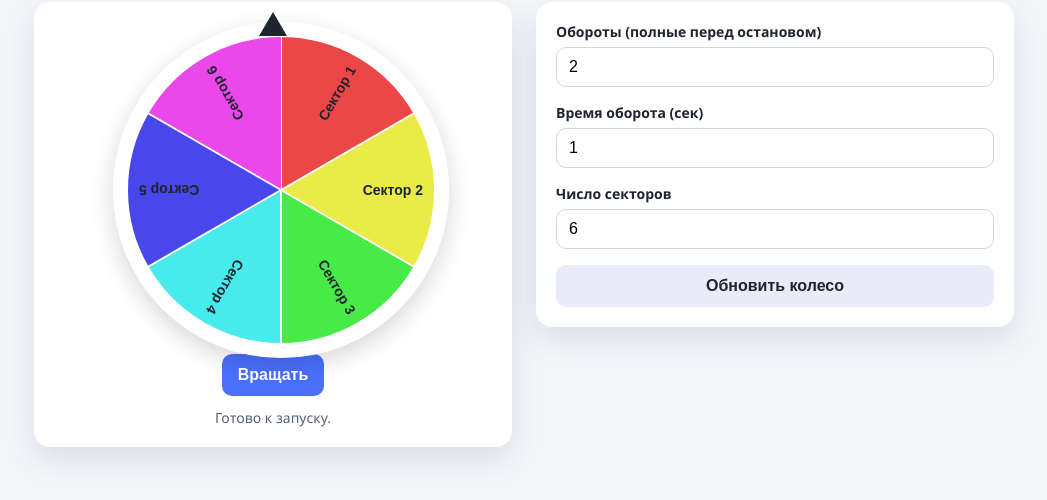
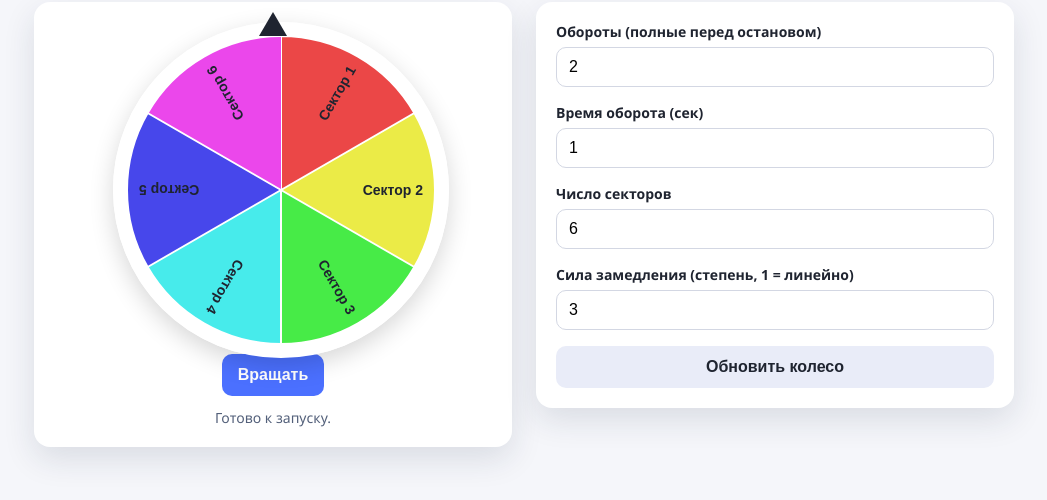
Before and after one commit to AndreyVoytov/gm8, a plain HTML site: page index.html in a window 1280 px wide. Shown: the part 92-592 px from the top of the page, without its empty margins (116-1163 px from the left). Drawn offline with Linux system fonts and the light colour scheme.

Commit message:
Add configurable deceleration to wheel

```diff
--- a/index.html
+++ b/index.html
@@ -130,6 +130,16 @@
           Число секторов
           <input type="number" min="2" step="1" id="sectors" value="6" />
         </label>
+        <label>
+          Сила замедления (степень, 1 = линейно)
+          <input
+            type="number"
+            min="1"
+            step="0.5"
+            id="deceleration"
+            value="3"
+          />
+        </label>
         <button class="secondary" type="submit">Обновить колесо</button>
       </form>
     </div>
@@ -144,6 +154,7 @@
     const rotationsInput = document.getElementById("rotations");
     const durationInput = document.getElementById("duration");
     const sectorsInput = document.getElementById("sectors");
+    const decelerationInput = document.getElementById("deceleration");
 
     let sectors = 6;
     let currentRotation = 0;
@@ -199,6 +210,10 @@
       if (isSpinning) return;
       const fullRotations = Math.max(0, Number(rotationsInput.value) || 0);
       const timePerRotation = Math.max(0.1, Number(durationInput.value) || 1);
+      const decelerationPower = Math.max(
+        1,
+        Number(decelerationInput.value) || 3
+      );
       const arc = (2 * Math.PI) / sectors;
       const targetSector = Math.floor(Math.random() * sectors);
       const targetAngle = (2 * Math.PI) - (targetSector * arc + arc / 2);
@@ -217,7 +232,7 @@
       const animate = (now) => {
         const elapsed = now - startTime;
         const progress = Math.min(elapsed / durationMs, 1);
-        const easeOut = 1 - Math.pow(1 - progress, 3);
+        const easeOut = 1 - Math.pow(1 - progress, decelerationPower);
         const angle = startRotation + totalDelta * easeOut;
         setRotation(angle);
         if (progress < 1) {
```
